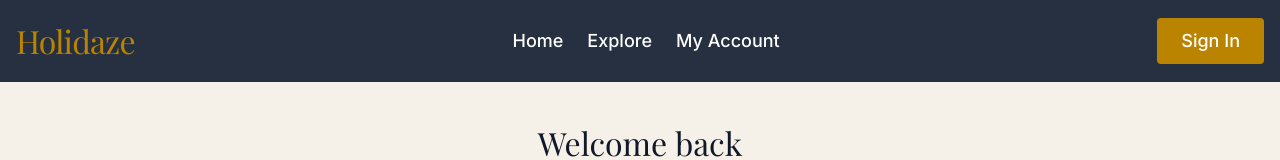
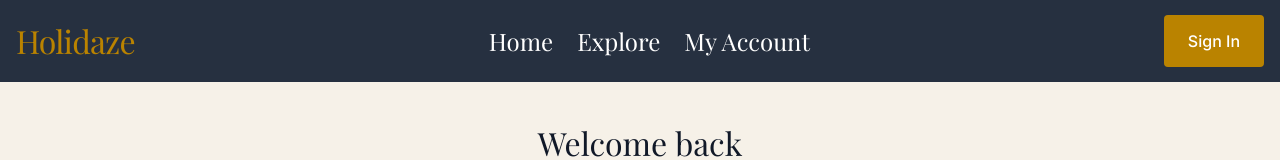
Before and after one commit to Padletut/holidaze-noroff-exam, a React (Vite) app: page /authenticate in a window 1280 px wide. Shown: the top 160 px of the page. Built offline with nearby package versions, Linux system fonts and the light colour scheme; no server answers; the HTML template or start-up script is replaced by a standard one.

Commit message:
feat: update Account and Header Navbar styles for improved layout and responsiveness

```diff
--- a/src/styles/components/_account.scss
+++ b/src/styles/components/_account.scss
@@ -75,6 +75,8 @@
     flex-direction: column;
     gap: 0.75rem;
     flex: 1;
+    max-width: 350px;
+    max-width: max-content;
   }
 
   &__card-label {
@@ -92,6 +94,12 @@
     color: #fff;
     margin: 0;
     word-break: break-all;
+  }
+}
+
+@media (min-width: 1184px) {
+  .account-header {
+    height: 350px;
   }
 }
 
--- a/src/styles/components/_header-navbar.scss
+++ b/src/styles/components/_header-navbar.scss
@@ -1,9 +1,9 @@
 @use "../variables" as *;
 
 .nav-link {
-  font-family: $font-body;
-  font-size: $body-large-size;
-  line-height: $body-large-line-height;
+  font-family: $font-heading;
+  font-size: $h3-size;
+  line-height: $h3-line-height;
   font-weight: $font-weight-medium;
   color: white;
   text-decoration: none;
@@ -29,6 +29,17 @@
   text-decoration: none;
 }
 
-.signin-nav-button a {
+.signin-nav-button {
+  background-color: $color-accent-sandstone;
+    padding: 8px 24px;
+    border-radius: 4px;
+    &:hover {
+      background-color: #e3a000;
+    }
+ .nav-link {
   color: white;
+    font-family: $font-body;
+    font-size: $body-medium-size;
+    font-weight: $font-weight-medium;
+ }
 }
--- a/src/styles/custom.scss
+++ b/src/styles/custom.scss
@@ -6,17 +6,6 @@
   font-size: $h2-size;
   line-height: $h2-line-height;
   font-weight: $h2-weight;
-}
-
-.signin-nav-button {
-    background-color: $color-accent-sandstone;
-    padding: 10px 24px;
-    border-radius: 4px;
-    color: white;
-    font-family: $font-body;
-    font-size: $body-medium-size;
-    line-height: $body-medium-line-height;
-    font-weight: $font-weight-semibold;
 }
 
 .home-content {
```
